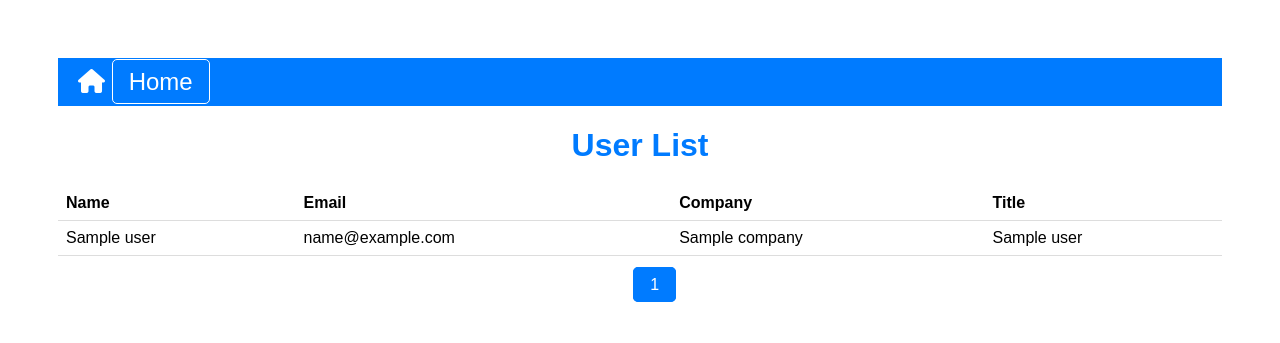
After one commit to agoktugaydin/izin-yonetim-sistemi, a FastAPI app: template templates/user_list.html in a window 1280 px wide. The commit adds this page. Shown: the top 343 px of the page. Run offline with FastAPI, Linux system fonts and the light colour scheme; the template is opened without the code that fills it: most values are stand-ins (such as "Sample title", 1, 10 or a date in 2020).

Commit message:
add user_list and error page

```diff
--- a/app/main.py
+++ b/app/main.py
@@ -1,5 +1,6 @@
-from fastapi import FastAPI
-from fastapi.responses import HTMLResponse
+from fastapi import FastAPI, Request, status
+from fastapi.templating import Jinja2Templates
+from fastapi.responses import HTMLResponse, RedirectResponse
 from .database import DBUser, SessionLocal
 import os
 
@@ -11,19 +12,30 @@ sys.path.append('./models')
 
 from .models.user import User
 
+import ptvsd
+
+# Enable ptvsd remote debugging
+ptvsd.enable_attach(address=('localhost', 5678))
 
 app = FastAPI()
+templates = Jinja2Templates(directory="templates")
 
 
 @app.get("/", response_class=HTMLResponse)
-async def get_home():
-    html_path = os.path.join(os.path.dirname(__file__), "html/home.html")
-    with open(html_path, "r") as file:
-        return file.read()
+async def get_home(request: Request):
+    title = "İzin Yönetim Uygulaması"
+    description = "Bu uygulama çalışanların izin talep edebilmesini ve yetkililerin izinleri yönetebilmesini sağlar."
+    return templates.TemplateResponse("home.html",
+          {
+            "request": request,
+            "title": title,
+            "description": description,
+          }
+)
 
 # Endpoint to get users
-@app.get("/users/", response_model=list[User])
-def get_users():
+@app.get("/users/", response_class=HTMLResponse)
+async def get_users(request: Request):
     try:
         session = SessionLocal()
         users = session.query(DBUser).all()
@@ -31,20 +43,32 @@ def get_users():
         # Convert each DBUser object to a dictionary using the to_dict() method
         user_dicts = [user.to_dict() for user in users]
     except Exception as e:
-        return {"message": "Error getting users" + str(e)}
-    return user_dicts
+        error = "Error getting users" + str(e)
+        return templates.TemplateResponse("error.html", {"request": request, "error": error})
+    return templates.TemplateResponse("user_list.html", {"request": request, "users": user_dicts})
 
 # Endpoint to save a new user
-@app.post("/users/", status_code=201)
-def save_user(user: User):
+@app.post("/users/", response_class=HTMLResponse)
+async def save_user(request: Request):
     try:
-        db_user = DBUser(name=user.name, email=user.email, company=user.company, title=user.title) # Create a DBUser object from the User model
-        print(db_user.to_dict())
+        user_json = await request.json()
+        # Extract the user data from the JSON request
+        name = user_json["name"]
+        email = user_json["email"]
+        company = user_json["company"]
+        title = user_json["title"]
+        # Create a User object from the extracted user data
+        user = User(name=name, email=email, company=company, title=title)
+
+        # Create a DBUser object from the User object
+        db_user = DBUser(name=user.name, email=user.email, company=user.company, title=user.title)
+
+
         session = SessionLocal()
         session.add(db_user)
         session.commit()
         session.close()
     except Exception as e:
-        return {"message": "Error saving user" + str(e)}
-
-    return {"message": "User created successfully"}
+        error = "Error creating user" + str(e)
+        return templates.TemplateResponse("error.html", {"request": request, "error": error})
+    return RedirectResponse(url="/users", status_code=status.HTTP_303_SEE_OTHER)
--- a/requirements.txt
+++ b/requirements.txt
@@ -6,3 +6,4 @@ alembic
 uvicorn
 psycopg2
 python-dotenv
+jinja2
--- a/app/html/home.html
+++ b/templates/home.html
@@ -31,9 +31,9 @@
 </head>
 
 <body>
-    <h1>İzin Yönetim Uygulaması</h1>
-    <p>Bu uygulama çalışanların izin talep edebilmesini ve yetkililerin izinleri yönetebilmesini sağlar.</p>
-    <a class="button" href="https://izin-yonetim-sistemi-0b9ebc70bb90.herokuapp.com/users">All Users</a>
+    <h1>{{title}}</h1>
+    <p>{{description}}</p>
+    <a class="button" href="http://localhost:8000/users">All Users</a>
 </body>
 
 </html>
--- /dev/null
+++ b/templates/user_list.html
@@ -0,0 +1,219 @@
+<!DOCTYPE html>
+<html>
+
+<head>
+    <title>User List</title>
+    <link rel="stylesheet" href="https://cdnjs.cloudflare.com/ajax/libs/font-awesome/6.0.0-beta3/css/all.min.css">
+    <style>
+        body {
+            font-family: Arial, sans-serif;
+            text-align: center;
+            padding: 50px;
+        }
+
+        h1 {
+            color: #007BFF;
+        }
+
+        table {
+            width: 100%;
+            border-collapse: collapse;
+        }
+
+        th,
+        td {
+            padding: 8px;
+            text-align: left;
+            border-bottom: 1px solid #ddd;
+        }
+
+        tr:hover {
+            background-color: #f2f2f2;
+        }
+
+        /* Pagination Section */
+        .pagination {
+            margin-top: 20px;
+        }
+
+        .pagination a {
+            color: #007BFF;
+            padding: 8px 16px;
+            text-decoration: none;
+            border: 1px solid #007BFF;
+            border-radius: 5px;
+            margin: 0 5px;
+            transition: background-color 0.3s ease, color 0.3s ease;
+        }
+
+        .pagination a.active {
+            background-color: #007BFF;
+            color: white;
+        }
+
+        .pagination a:hover:not(.active) {
+            background-color: #007BFF;
+            color: white;
+        }
+
+        .pagination a:hover {
+            background-color: white;
+            color: #007BFF;
+        }
+
+        /* Add style to the page numbers container */
+        #page-numbers {
+            margin-top: 10px;
+        }
+
+        /* Add CSS for the Navigation Bar (navbar) */
+        header {
+            background-color: #007BFF;
+            padding: 10px 0;
+        }
+
+        .navbar {
+            display: flex;
+            justify-content: space-between;
+            align-items: center;
+            padding: 0 20px;
+            color: white;
+        }
+
+        .navbar-icon {
+            font-size: 24px;
+            color: white;
+        }
+
+        .navbar-button {
+            padding: 8px 16px;
+            border: 1px solid white;
+            border-radius: 5px;
+            background-color: transparent;
+            color: white;
+            text-decoration: none;
+            transition: background-color 0.3s ease, color 0.3s ease;
+        }
+
+        .navbar-button:hover {
+            background-color: white;
+            color: #007BFF;
+        }
+    </style>
+</head>
+
+<body>
+
+    <header>
+        <nav class="navbar">
+            <span class="navbar-icon">
+                <i class="fas fa-home"></i>
+                <a class="navbar-button" href="http://localhost:8000/">Home</a>
+            </span>
+
+        </nav>
+    </header>
+
+
+    <h1>User List</h1>
+    <table>
+        <tr>
+            <th>Name</th>
+            <th>Email</th>
+            <th>Company</th>
+            <th>Title</th>
+        </tr>
+        {% for user in users %}
+        <tr>
+            <td>{{ user.name }}</td>
+            <td>{{ user.email }}</td>
+            <td>{{ user.company }}</td>
+            <td>{{ user.title }}</td>
+        </tr>
+        {% endfor %}
+    </table>
+
+    <!-- Pagination section -->
+    <div class="pagination" id="pagination">
+        <!-- Pagination links will be added here -->
+        <a href="#" id="id-prev" style="visibility: hidden" onclick="prevPage()">Previous</a>
+        <span id="page-numbers"></span>
+        <a href="#" id="id-next" onclick="nextPage()">Next</a>
+    </div>
+
+    <script>
+        // Variables to track the current page and total number of pages
+        let currentPage = 1;
+        const rows = document.querySelectorAll("table tr");
+        const itemsPerPage = 5; // Set the number of items per page
+        const pageCount = Math.ceil(rows.length / itemsPerPage);
+
+        // Function to handle pagination
+        function showPage(pageNum) {
+            currentPage = pageNum;
+            const startIndex = (pageNum - 1) * itemsPerPage;
+            const endIndex = startIndex + itemsPerPage;
+
+            rows.forEach((row, index) => {
+                if (index >= startIndex && index < endIndex) {
+                    row.style.display = "table-row";
+                } else {
+                    row.style.display = "none";
+                }
+            });
+
+            // Update the page numbers display
+            const pageNumbersDiv = document.getElementById("page-numbers");
+            let paginationHTML = "";
+            for (let i = 1; i <= pageCount; i++) {
+                if (i === pageNum) {
+                    paginationHTML += `<a href="#" onclick="showPage(${i})" class="active">${i}</a> `;
+                } else {
+                    paginationHTML += `<a href="#" onclick="showPage(${i})">${i}</a> `;
+                }
+            }
+            pageNumbersDiv.innerHTML = paginationHTML;
+
+            // Set the "active" class on the current page number link
+            const pageLinks = document.querySelectorAll(".pagination a");
+            pageLinks.forEach((link) => {
+                link.classList.remove("active");
+            });
+            pageLinks[currentPage].classList.add("active");
+
+            // Update visibility of previous and next links
+            if (currentPage > 1) {
+                document.getElementById("id-prev").style.visibility = "visible";
+            } else {
+                document.getElementById("id-prev").style.visibility = "hidden";
+            }
+
+            if (currentPage == pageCount) {
+                document.getElementById("id-next").style.visibility = "hidden";
+            } else {
+                document.getElementById("id-next").style.visibility = "visible";
+            }
+        }
+
+        // Function to navigate to the previous page
+        function prevPage() {
+            if (currentPage > 1) {
+                showPage(currentPage - 1);
+            }
+        }
+
+        // Function to navigate to the next page
+        function nextPage() {
+            if (currentPage < pageCount) {
+                showPage(currentPage + 1);
+            }
+        }
+
+        // Call the function to create pagination links and show the first page by default
+        showPage(1);
+    </script>
+
+
+</body>
+
+</html>
```
Also changed, not shown: templates/error.html (added, +53 -0 lines).
